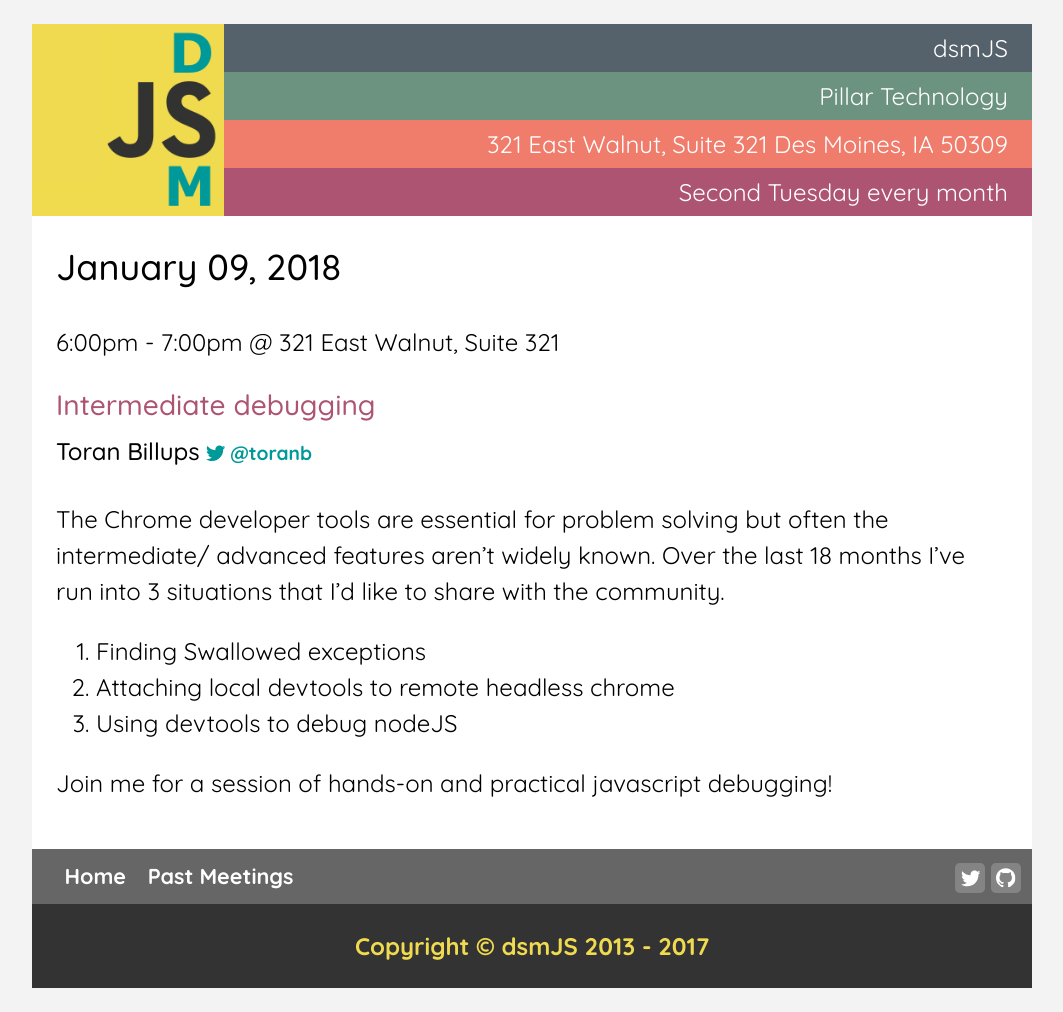
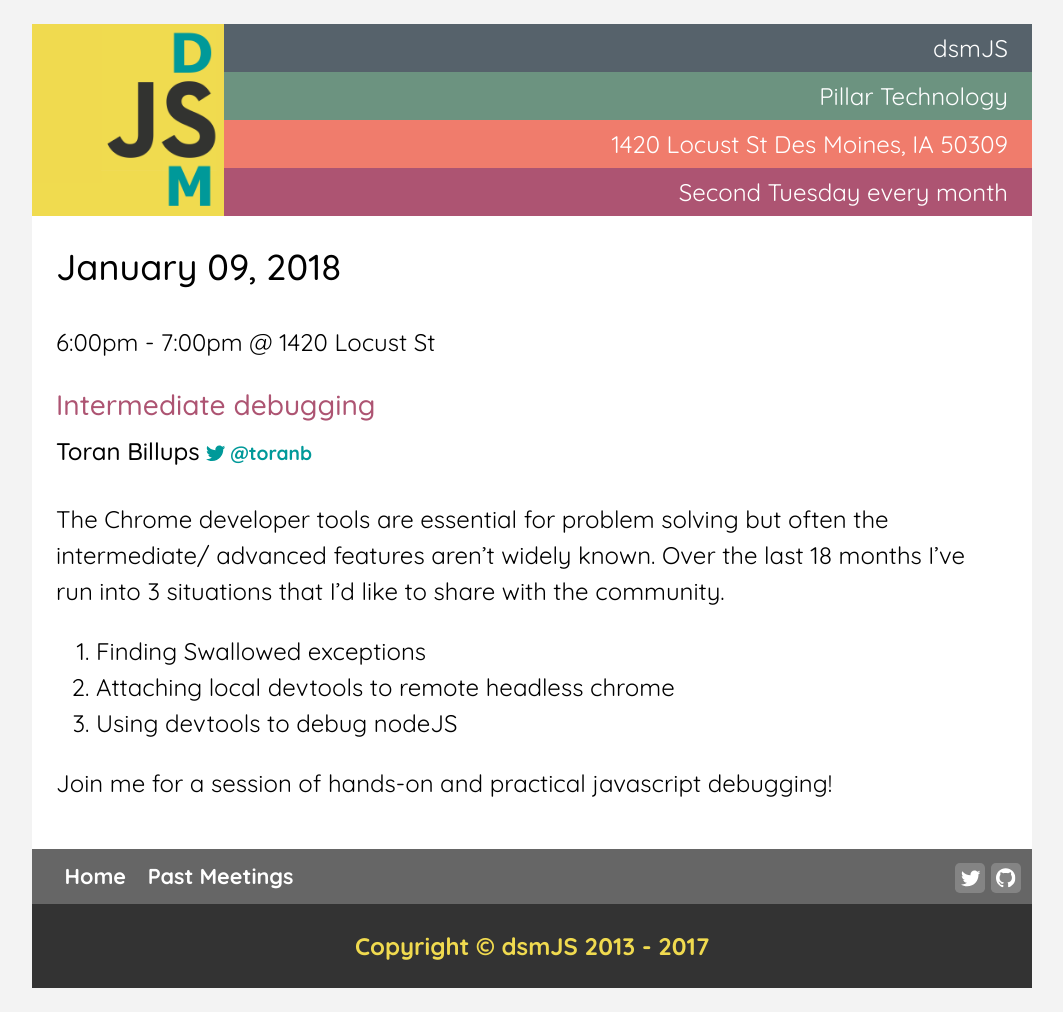
Before and after one commit to dsmjs/dsmjs.github.io, a Jekyll site: the page built from _posts/2018-01-09-meeting.md, in a window 1280 px wide. Shown: the whole page, without its empty margins (108-1171 px from the left). Built offline with Jekyll 4.4.1, drawn with Linux system fonts in a browser that asks for light colours.

```diff
--- a/_posts/2018-01-09-meeting.md
+++ b/_posts/2018-01-09-meeting.md
@@ -2,7 +2,7 @@
 layout: post
 date: January 9, 2018
 time: 6:00pm - 7:00pm
-location: 321 East Walnut, Suite 321
+location: 1420 Locust St
 city: Des Moines
 state: IA
 zip: 50309
```
